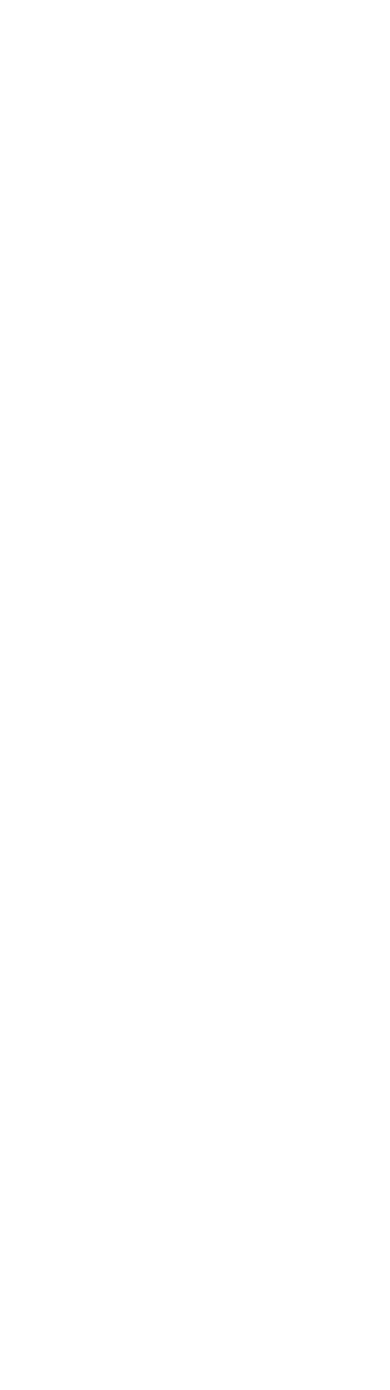
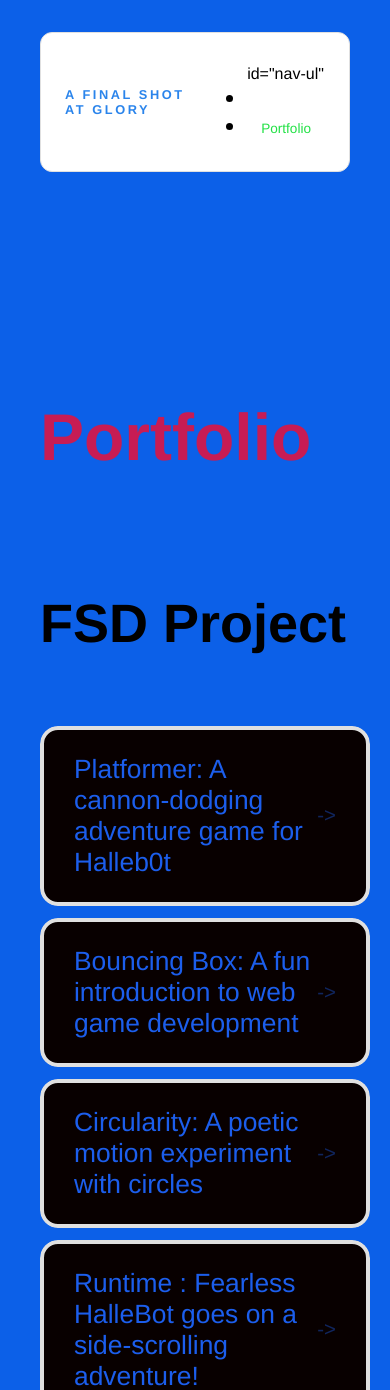
Before and after one commit to slattkooo/slattkooo.github.io, a plain HTML site: page portfolio.html in a window 390 px wide. Shown: the top 1390 px of the page. Before the commit the page ends 844 px from the top, so only its background shows below. Drawn offline with Linux system fonts and the light colour scheme.

Commit message:
finished my first website and portfolio.

```diff
--- a/portfolio.html
+++ b/portfolio.html
@@ -0,0 +1,48 @@
+<!DOCTYPE html>
+<html>
+  <head>
+    <title> A Final shot at Glory </title>
+    <link rel="stylesheet"
+    href="style.css" />
+  </head>
+
+  <body>
+    <!-- All content goes here -->
+    <div id="all-contents">
+      <nav>
+        <h1>A Final Shot At Glory</h1>
+        <ul> id="nav-ul"
+          <li class="nav-li">
+            <a href="index.html"></a>
+          </li>
+          <li class="nav-li">
+            <a href="portfolio.html"> Portfolio</a>
+          </li>
+        </ul>
+      </nav>
+
+      <main>
+        <div class="content">
+          <h1>Portfolio</h1>
+          <h3>FSD Project</h3>
+          <ul id="portfolio">
+            <li>
+  <a href="fsd-projects/platformer/">Platformer: A cannon-dodging adventure game for Halleb0t</a>
+</li>
+<li>
+  <a href="fsd-projects/bouncing-box/">Bouncing Box: A fun introduction to web game development</a>
+</li>
+<li>
+  <a href="fsd-projects/circularity/">Circularity: A poetic motion experiment with circles</a>
+</li>
+<li>
+ <a href="projects/runtime/">Runtime : Fearless HalleBot goes on a side-scrolling adventure!</a>
+</li>
+          </ul>
+
+        </div>
+
+      </main>
+    </div>
+  </body>
+</html>
--- a/style.css
+++ b/style.css
@@ -136,7 +136,7 @@
     font-weight: 700;
     text-transform: uppercase;
     letter-spacing: 0.2em;
-    color: #000;
+    color: #1879e9eb;
 }
 
 #nav-ul {
@@ -148,7 +148,7 @@
 }
 
 .nav-li a {
-    color: #e12222;
+    color: #22e145;
     text-decoration: none;
     font-size: 0.85rem;
     font-weight: 500;
@@ -158,6 +158,107 @@
 }
 
 .nav-li a:hover {
-    background: #000;
-    color: #fff;
+    background: #dc1b1b;
+    color: #0c2cde;
 }
+/* Portfolio styles */
+.content h1 {
+  color: rgba(236, 15, 55, 0.84);
+}
+
+#portfolio {
+  list-style: none;
+  margin: 0;
+  padding: 0;
+  width: 100%;
+  display: flex;
+  flex-direction: column;
+  gap: 8px;
+}
+
+#portfolio li {
+  border-radius: 12px;
+  overflow: hidden;
+}
+
+#portfolio a {
+  display: flex;
+  justify-content: space-between;
+  align-items: center;
+  text-decoration: none;
+  color: #1c5eec;
+  padding: 16px 20px;
+  font-size: 1.1rem;
+  font-weight: 500;
+  background: #080000;
+  border: 3px solid #e0e0e0;
+  border-radius: 12px;
+  transition: background 0.25s ease, color 0.25s ease, transform 0.25s ease;
+}
+
+#portfolio a:hover {
+  background: #000;
+  color: #fff;
+  transform: translateX(4px);
+}
+
+#portfolio a::after {
+  content: "->";
+  font-size: 0.85rem;
+  opacity: 0.4;
+  transition: opacity 0.25s ease;
+  white-space: nowrap;
+}
+
+#portfolio a:hover::after {
+  opacity: 1;
+}
+/* responsive web design */
+@media screen and (min-width: 120px) and (max-width: 1080px) {
+  main {
+    height: 100ch;
+    zoom: 1.5;
+    display: grid;
+  }
+
+  h1 {
+    font-size: 44px;
+  }
+
+  h2 {
+    font-size: 42px;
+  }
+
+  h3 {
+    font-size: 36px;
+  }
+
+  #all-contents {
+    height: 100ch;
+    margin: none;
+  }
+
+  a {
+    font-size: 42px;
+  }
+
+  .sidebar {
+    margin-right: 0px;
+    justify-content: center;
+    align-items: center;
+  }
+
+  .sidebar-img {
+    width: 100%;
+  }
+
+  p,
+  li {
+    font-size: 24px;
+  }
+
+  .content {
+    align-content: center;
+    justify-content: center;
+  }
+}
```
